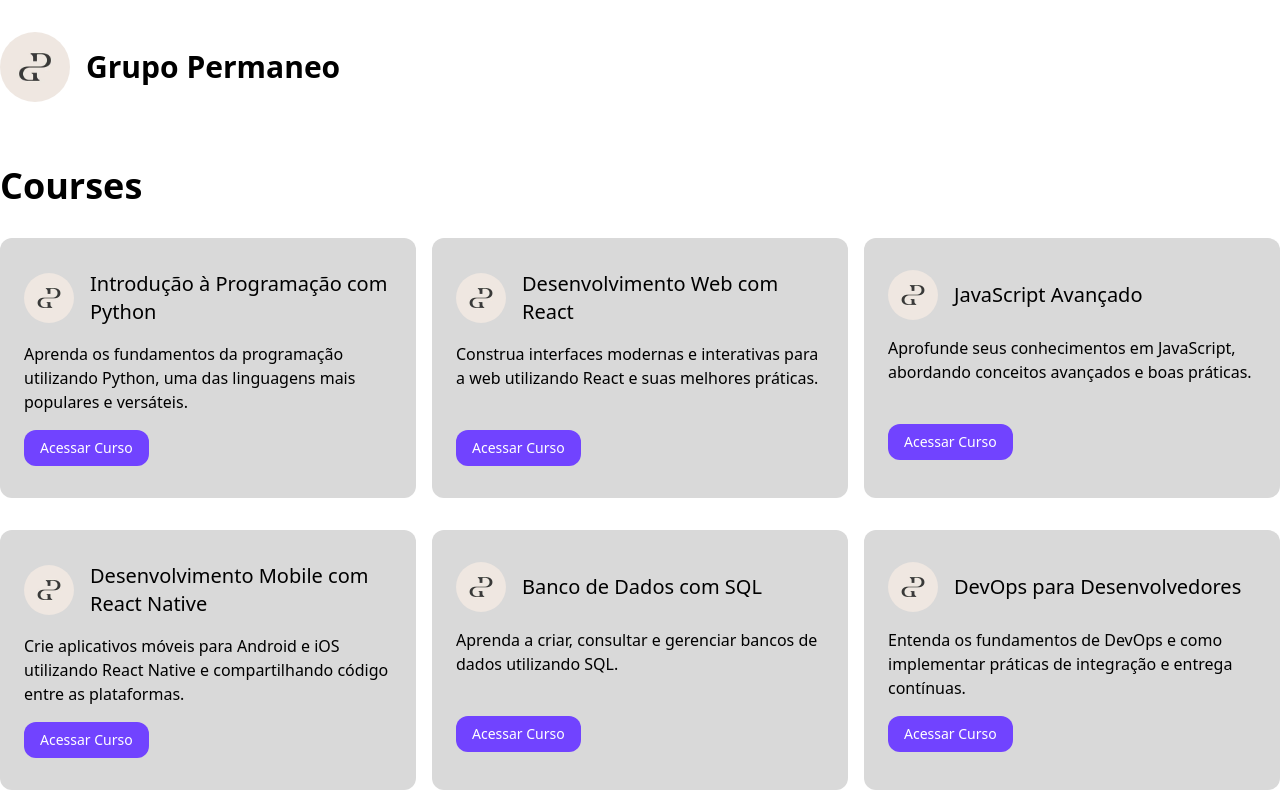
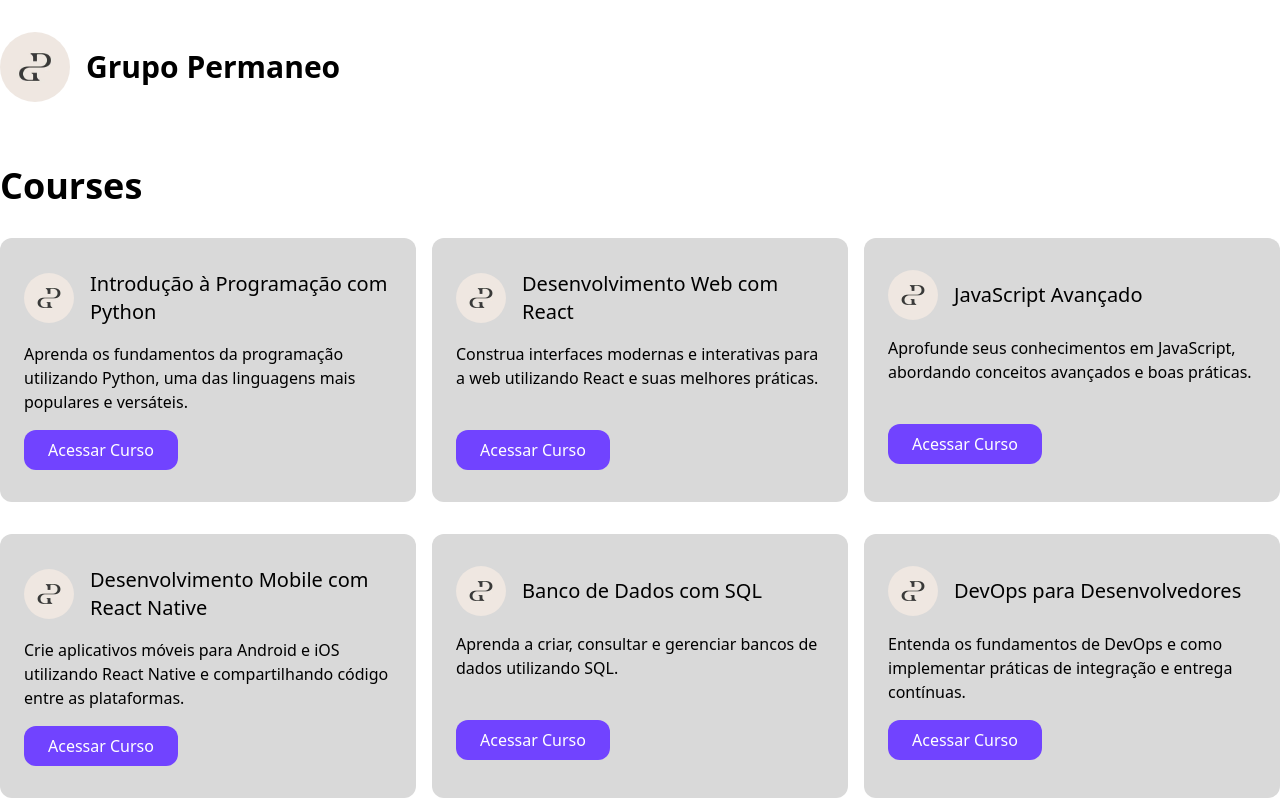
Before and after one commit to gabriel-lgomes/Permaneo, a Next.js app: page / in a window 1280 px wide. Shown: the top 800 px of the page. Built offline with nearby package versions, Linux system fonts and the light colour scheme.

Commit message:
feat: button created

```diff
--- /dev/null
+++ b/src/app/components/Button/Button.tsx
@@ -0,0 +1,17 @@
+import { ButtonProps } from "@/app/interfaces/Button";
+import React, { FC } from "react";
+
+const Button: FC<ButtonProps> = ({ children, type, ...props }) => {
+  return (
+    <button
+      {...props}
+      className={`${
+        type === "primary" ? "bg-primary text-white" : "bg-secondary text-black"
+      } rounded-xl px-6 py-2 w-fit cursor-pointer`}
+    >
+      {children}
+    </button>
+  );
+};
+
+export default Button;
--- a/src/app/components/Card/Card.tsx
+++ b/src/app/components/Card/Card.tsx
@@ -1,7 +1,8 @@
 import { CardProps } from "@/app/interfaces/Card";
 import Image from "next/image";
+import React, { FC } from "react";
+import Button from "../Button/Button";
 import Link from "next/link";
-import React, { FC } from "react";
 
 const Card: FC<CardProps> = ({ title, text, image, id }) => {
   return (
@@ -17,11 +18,8 @@ const Card: FC<CardProps> = ({ title, text, image, id }) => {
         <p className="text-xl">{title}</p>
       </div>
       <p className="lg:min-h-[72px]">{text}</p>
-      <Link
-        href={id}
-        className="bg-primary hover:bg-primary/80 transition-colors rounded-xl text-white text-sm w-fit px-4 py-2"
-      >
-        Acessar Curso
+      <Link href={id}>
+        <Button type="primary">Acessar Curso</Button>
       </Link>
     </div>
   );
--- a/src/app/courses/[id]/page.tsx
+++ b/src/app/courses/[id]/page.tsx
@@ -1,7 +1,7 @@
 "use client";
 
+import Button from "@/app/components/Button/Button";
 import { useCourses } from "@/app/context/CoursesContext";
-import Link from "next/link";
 import { redirect } from "next/navigation";
 import React from "react";
 
@@ -41,12 +41,9 @@ export default function CourseDetails({
               </p>
             </div>
             <div>
-              <Link
-                href={"#"}
-                className="text-2xl text-white bg-primary rounded-xl px-8 py-2"
-              >
+              <Button type="primary" href={"#"}>
                 Comprar curso
-              </Link>
+              </Button>
             </div>
           </div>
         </div>
--- a/src/app/courses/[id]/player/page.tsx
+++ b/src/app/courses/[id]/player/page.tsx
@@ -1,5 +1,6 @@
 "use client";
 
+import Button from "@/app/components/Button/Button";
 import { useCourses } from "@/app/context/CoursesContext";
 import React, { useEffect, useRef, useState } from "react";
 
@@ -83,28 +84,28 @@ export default function CoursePlayer({
           {/* Buttons of Controll */}
           <div className="flex gap-4">
             {savedTime > 0 && (
-              <button
-                className="px-4 py-2 bg-secondary text-black rounded transition cursor-pointer"
+              <Button
+                type="secondary"
                 onClick={() => handleRestart(playerRef.current!)}
               >
                 Reiniciar curso
-              </button>
+              </Button>
             )}
             {savedTime === 0 && (
-              <button
-                className="px-4 py-2 bg-primary text-white rounded transition cursor-pointer"
+              <Button
+                type="primary"
                 onClick={() => handlePlay(playerRef.current!)}
               >
                 Iniciar curso
-              </button>
+              </Button>
             )}
             {isPaused ? (
-              <button
-                className="px-4 py-2 bg-primary text-white rounded transition cursor-pointer"
+              <Button
+                type="primary"
                 onClick={() => handleResume(playerRef.current!)}
               >
                 Continuar assistindo
-              </button>
+              </Button>
             ) : null}
           </div>
         </div>
```
Also changed, not shown: src/app/interfaces/Button.ts (+2 -5 lines).
